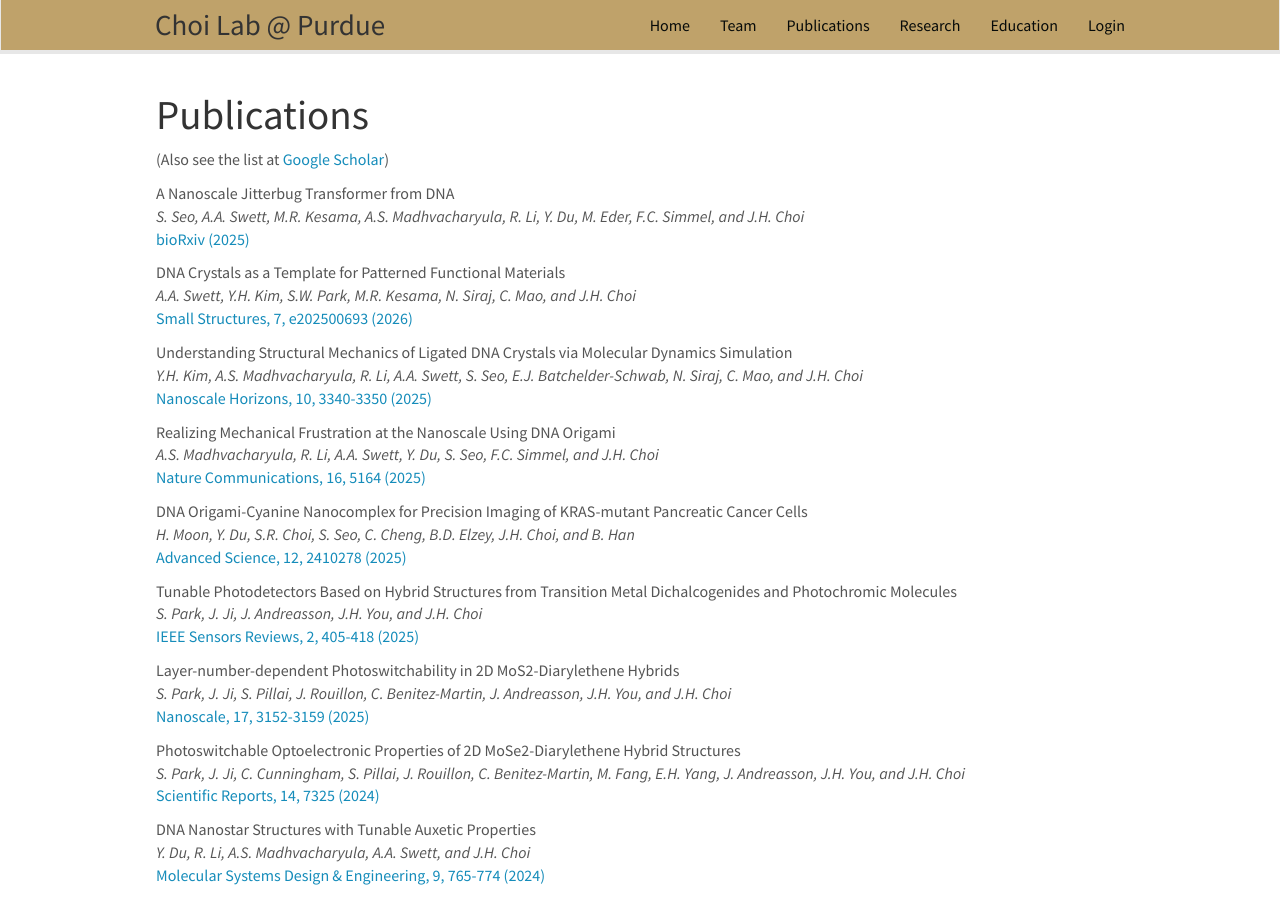
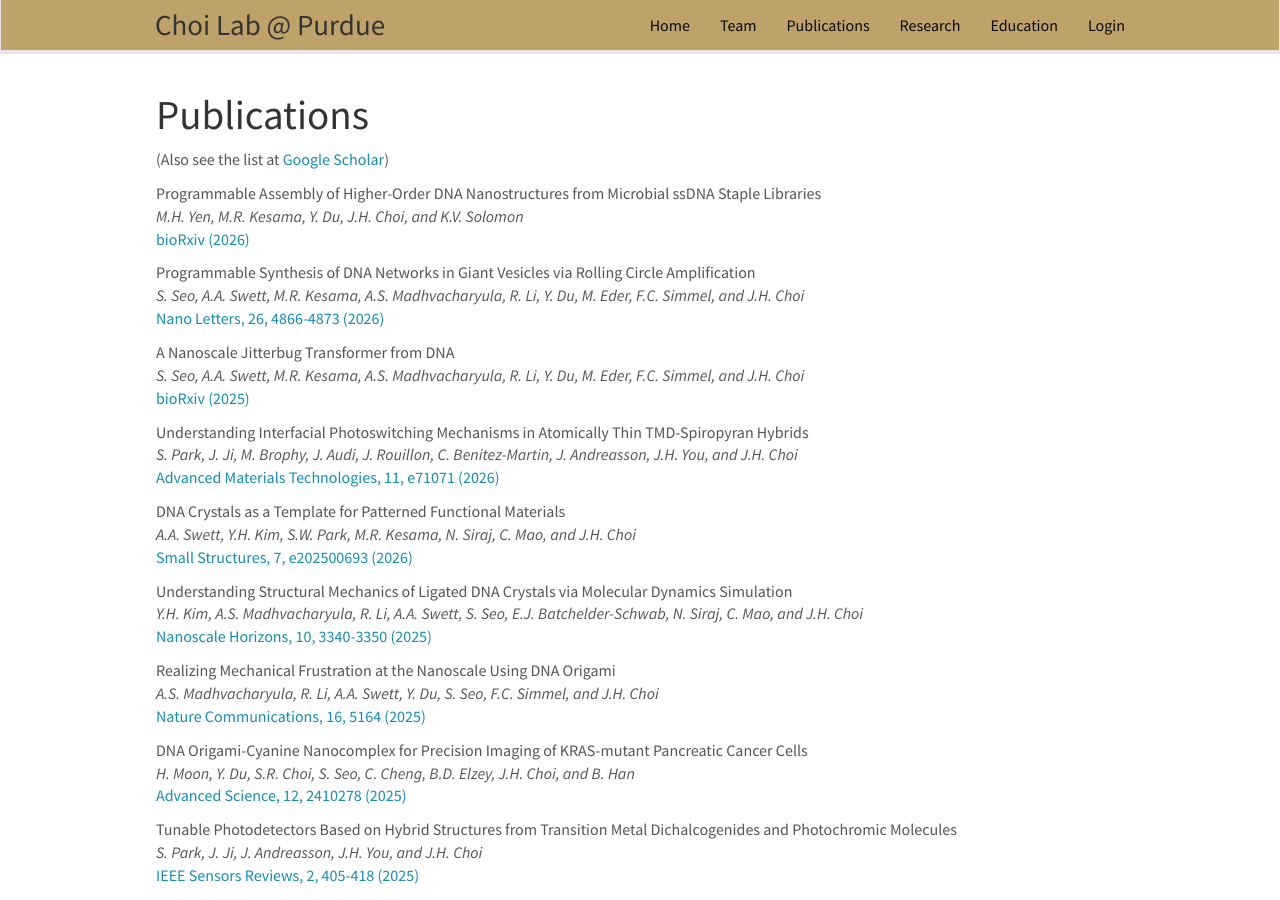
Before and after one commit to choidnalab/choidnalab.github.io, a Jekyll site: the page built from _pages/publications.md, in a window 1280 px wide and 900 px high. Built offline with Jekyll 4.4.1, drawn with Linux system fonts in a browser that asks for light colours; nearby versions of some CDN libraries.

Commit message:
Update publication list with new entries
Added new publications with titles, authors, and links.

```diff
--- a/_data/publist.yml
+++ b/_data/publist.yml
@@ -1,3 +1,23 @@
+- title: "Programmable Assembly of Higher-Order DNA Nanostructures from Microbial ssDNA Staple Libraries"
+  image: Conformation.png
+  description:
+  authors: M.H. Yen, M.R. Kesama, Y. Du, J.H. Choi, and K.V. Solomon
+  link:
+    url: https://www.biorxiv.org/content/10.64898/2026.05.24.727530v1
+    display: bioRxiv (2026)
+  highlight: 0
+  news2:
+
+- title: "Programmable Synthesis of DNA Networks in Giant Vesicles via Rolling Circle Amplification"
+  image: Conformation.png
+  description:
+  authors: S. Seo, A.A. Swett, M.R. Kesama, A.S. Madhvacharyula, R. Li, Y. Du, M. Eder, F.C. Simmel, and J.H. Choi
+  link:
+    url: https://pubs.acs.org/doi/10.1021/acs.nanolett.6c00726
+    display: Nano Letters, 26, 4866-4873 (2026)
+  highlight: 0
+  news2:
+
 - title: "A Nanoscale Jitterbug Transformer from DNA"
   image: Conformation.png
   description:
@@ -5,6 +25,16 @@
   link:
     url: https://www.biorxiv.org/content/10.1101/2025.10.21.683790v1
     display: bioRxiv (2025)
+  highlight: 0
+  news2:
+
+- title: "Understanding Interfacial Photoswitching Mechanisms in Atomically Thin TMD-Spiropyran Hybrids"
+  image: Conformation.png
+  description:
+  authors: S. Park, J. Ji, M. Brophy, J. Audi, J. Rouillon, C. Benitez-Martin, J. Andreasson, J.H. You, and J.H. Choi
+  link:
+    url: https://advanced.onlinelibrary.wiley.com/doi/10.1002/admt.71071
+    display: Advanced Materials Technologies, 11, e71071 (2026)
   highlight: 0
   news2:
 
```
